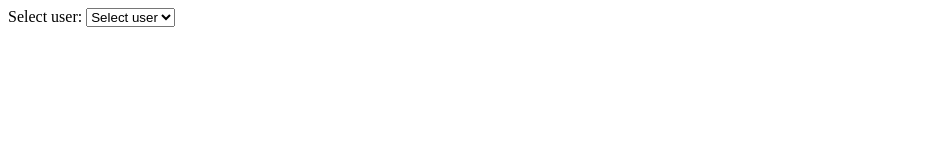
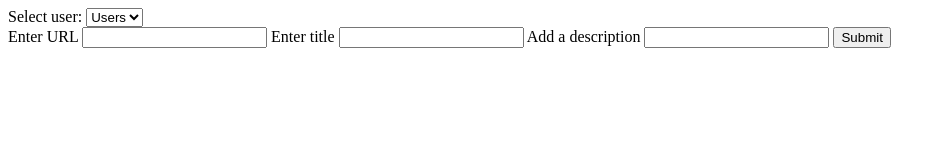
Before and after one commit to alexandru-pocovnicu/Project-Shared-Bookmarks, a website with bundled scripts: page index.html in a window 1280 px wide. Shown: the whole page, without its empty margins (0-945 px from the left). Built offline with nearby package versions, Linux system fonts and the light colour scheme.

Commit message:
add bookmark form

```diff
--- a/index.html
+++ b/index.html
@@ -7,9 +7,23 @@
     <main>
       <label for="user-dropdown-list">Select user:</label>
       <select id="user-dropdown-list">
-        <option value="">Select user</option>
+        <option value="">Users</option>
       </select>
       <section id="user-bookmarks"></section>
+      <form id="bookmark-form">
+        <label for="bookmark-url">Enter URL</label>
+        <input name="bookmark-url" type="url" id="bookmark-url" required />
+        <label for="bookmark-title">Enter title</label>
+        <input name="bookmark-title" type="text" id="bookmark-title" required />
+        <label for="bookmark-description">Add a description</label>
+        <input
+          name="bookmark-description"
+          type="text"
+          id="bookmark-description"
+          required
+        />
+        <button type="submit" id="submit-bookmark">Submit</button>
+      </form>
     </main>
   </body>
 </html>
```
